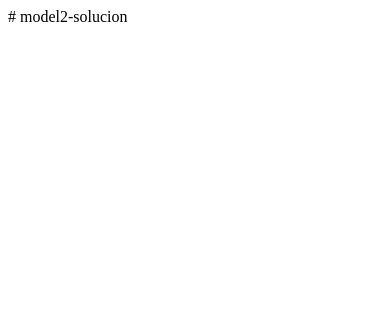
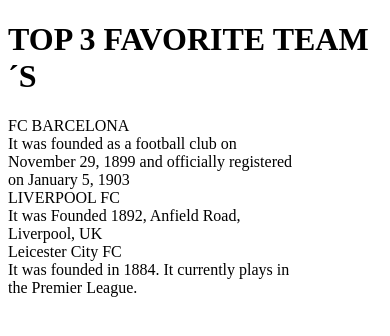
Before and after one commit to CLNewProgram/model2-solucion, a plain HTML site: page index.html in a window 390 px wide. Drawn offline with Linux system fonts and the light colour scheme.

Commit message:
Update index.html

```diff
--- a/index.html
+++ b/index.html
@@ -1,6 +1,69 @@
-# model2-solucion
 <!DOCTYPE html>
 <html>
 <head>
 <meta CHarset="utf-8">
-<meta name="viewport" content="width=device-width, initial-scale=1">
+<title>modulo 2 examen</title>
+<link rel="stylesheet" href="external.css">
+<style>
+
+	* {
+		box-sizing: border-box;
+		}
+ @media (min-width: 992px) and (max-width: 1200px) {
+
+ 	#box { width: 30%;}
+
+	#box2{ width: 30%;}
+
+	#box3{ width: 30%;}
+	 }
+
+@media (min-width: 768px) and (max-width: 991px) {
+
+ 	#box { width: 40%;}
+	#box2{ width: 40%;}
+
+	#box3{ width: 82%;}
+	 }
+
+@media (max-width: 767px)  {
+
+ 	#box { width: 80%;}
+	#box2{ width: 80%;}
+
+	#box3{ width: 80%;}
+}
+</style>
+</head>
+
+
+<body>
+	<h1> TOP 3 FAVORITE TEAM´S</h1>
+
+
+	<section>
+
+		<div id="box">FC BARCELONA
+
+			<div id="p1">It was founded as a football club on November 29, 1899 and officially registered on January 5, 1903
+			</div>
+		</div>
+	</section>
+
+
+	<div id="box2">LIVERPOOL FC
+			<div id="p2">It was Founded 1892, Anfield Road, Liverpool, UK
+			</div>
+		</div>
+	</section>
+
+	<section>
+		<div id="box3"> Leicester City FC
+			<div id="p3"> It was founded in 1884. It currently plays in the Premier League.
+			</div>
+		</div>
+	</section>
+
+
+</body>
+</html>
```
